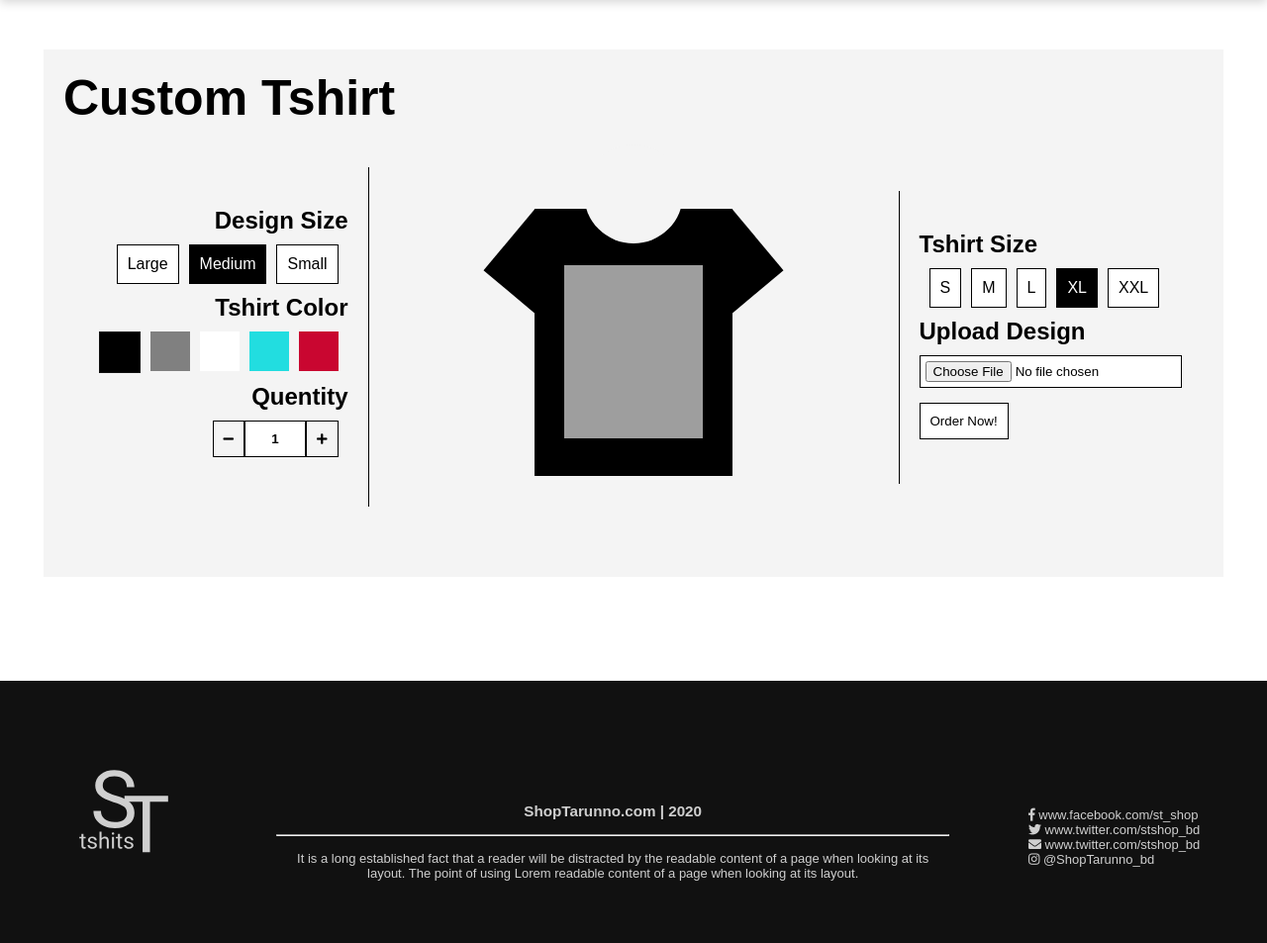
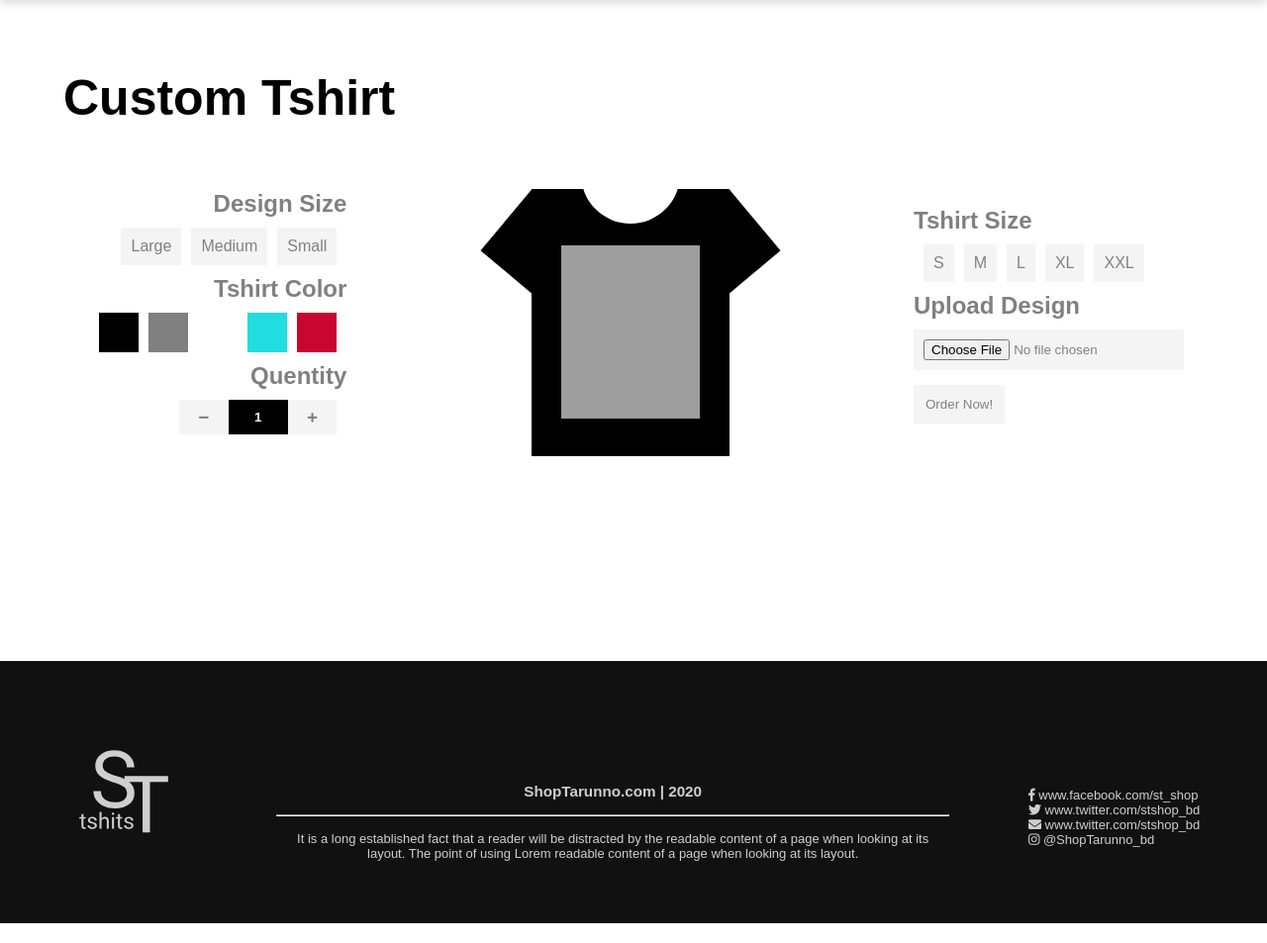
Before and after one commit to Tarunno/Tshirt-eCommerce-Django, a Django app: page /custom/ in a window 1280 px wide. Shown: the part 70-1023 px from the top of the page at 99% size. Run offline with Django 3.2, Linux system fonts and the light colour scheme; data comes from the database, SQL or seed files in the repository; both versions use the stored data as it was after the commit; grey boxes are pictures that could not be loaded.

Commit message:
model update

```diff
--- a/static/css/custom_tshirt.css
+++ b/static/css/custom_tshirt.css
@@ -1,7 +1,7 @@
 .container{
 	width: 90%;
 	margin: 120px auto 30px;
-	background-color: #f4f4f4;
+	background-color: white;
 	padding: 20px;
 }
 h1{
@@ -12,7 +12,7 @@ h1{
 	display: flex;
 	justify-content: center;
 	align-items: center;
-	margin-top: -70px;
+	margin-top: -90px;
 }
 .main .options{
 	width: 25%;
@@ -22,11 +22,13 @@ h1{
 	justify-content: center;
 	align-items: flex-end;
 	padding: 40px 20px;
-	border-right: 1px solid black;
+	color: gray;
 }
 .selects{
 	display: flex;
 	flex-direction: row;
+	justify-content: flex-end;
+	align-items: flex-end;
 	padding: 10px;
 	flex-wrap: wrap;
 	gap: 10px;
@@ -34,11 +36,31 @@ h1{
 .selects h4{
 	display: inline:;
 	padding: 10px;
-	background-color: white;
-	border: .5px solid black;
+	background-color: #f4f4f4;
+	color: gray;
 	transition: .3s;
 	cursor: pointer;
 	font-weight: 500;
+}
+.selects-2 {
+	display: flex;
+	flex-direction: row;
+	padding: 10px;
+	flex-wrap: wrap;
+	gap: 10px;
+}
+.selects-2 h4{
+	display: inline:;
+	padding: 10px;
+	background-color: #f4f4f4;
+	color: gray;
+	transition: .3s;
+	cursor: pointer;
+	font-weight: 500;
+}
+.selects-2 h4:hover{
+	background-color: black;
+	color: white;
 }
 .selects h4:hover{
 	background-color: black;
@@ -47,11 +69,11 @@ h1{
 .color{
 	width: 40px;
 	height: 40px;
-	transition: .3s;
+	transition: .2s;
 	cursor: pointer;
 }
 .color:hover{
-	border: 1px solid #111;
+	filter: brightness(50%);
 }
 .main .view{
 	width: 50%;
@@ -100,7 +122,7 @@ h1{
 	width: 100px;
 	height: 100px;
 	border-radius: 100px;
-	background-color: #f4f4f4;
+	background-color: white;
 }
 .view .design-large{
 	width: 170px;
@@ -124,20 +146,25 @@ h1{
 	width: 25%;
 	min-height: 200px;
 	padding: 40px 20px;
-	border-left: 1px solid black;
+	color: gray;
 }
 input[type="file"]{
-	border: .5px solid black;
-	border-radius: 0px;
-	background-color: white;
-	padding: 5px;
+	background-color: #f4f4f4;
+	color: gray;
+	border: none;
 	margin: 10px 0px;
+	transition: .3s;
+	padding: 10px;
+}
+input[type="file"]:hover{
+	background-color: black;
+	color: white;
 }
 button{
-	padding: 10px;
-	border: 1px solid black;
-	background-color: white;
-	color: black;
+	padding: 12px;
+	border: none;
+	background-color: #f4f4f4;
+	color: gray;
 	transition: .5s;
 	cursor: pointer;
 	margin: 5px 0px;
@@ -151,8 +178,9 @@ button:hover{
 .quentity-input{
 	width: 40px;
 	padding: 10px;
-	border: .5px solid black;
-	background-color: white;
+	background-color: black;
+	color: white;
+	border: none;
 	text-align: center;
 	display: inline;
 	font-weight: bold;
@@ -167,12 +195,19 @@ button:hover{
 	padding: 10px;
 }
 .quentity-section i{
-	padding: 10px;
-	border: .5px solid black;
-	font-size: 12px;
+	padding: 10px 20px;
+	background-color: #f4f4f4;
+	color: gray;
+	font-size: 11px;
 	display: flex;
 	justify-content: center;
 	align-items: center;
+	transition: .3s;
+	cursor: pointer;
+}
+.quentity-section i:hover{
+	background-color: black;
+	color: white;
 }
 @media screen and (max-width: 895px) {
 	.main{
--- a/static/js/custom.js
+++ b/static/js/custom.js
@@ -1,5 +1,5 @@
 var designSize = document.querySelectorAll(".options .selects h4")
-var tshirtSize = document.querySelectorAll(".upload .selects h4")
+var tshirtSize = document.querySelectorAll(".upload .selects-2~ h4")
 var tshirtColor = document.querySelectorAll(".options .selects .color")
 var tshirtData = document.querySelector(".tshirt-data")
 var tshirtDesgin = document.querySelector(".tshirt img")
@@ -18,7 +18,7 @@ tshirtColor[0].style.border = "1px solid #111"
 var quentityValue = Number.parseInt(quentity.value)
 
 quentityPlus.addEventListener('click', () => {
-	quentity.value = ++quentityValue
+	quentity.value = ++quentityValue~
 	tshirtData.dataset.quentity = quentity.value
 })
 quentityMinus.addEventListener('click', () => {
@@ -31,8 +31,8 @@ quentityMinus.addEventListener('click', () => {
 designSize.forEach((item, i) => {
 	item.addEventListener("click", () => {
 		designSize.forEach((item, i) => {
-			item.style.background = "white"
-			item.style.color = "black"
+			item.style.background = "#f4f4f4"
+			item.style.color = "gray"
 		})
 		item.style.background = "black"
 		item.style.color = "white"
@@ -44,8 +44,8 @@ designSize.forEach((item, i) => {
 tshirtSize.forEach((item, i) => {
 	item.addEventListener("click", () => {
 		tshirtSize.forEach((item, i) => {
-			item.style.background = "white"
-			item.style.color = "black"
+			item.style.background = "#f4f4f4"
+			item.style.color = "gray"
 		})
 		item.style.background = "black"
 		item.style.color = "white"
@@ -55,10 +55,6 @@ tshirtSize.forEach((item, i) => {
 
 tshirtColor.forEach((item, i) => {
 	item.addEventListener("click", () => {
-		tshirtColor.forEach((item, i) => {
-			item.style.border = "none"
-		})
-		item.style.border = "1px solid #111"
 		tshirt.style.backgroundColor = item.dataset.color
 		tshirtData.dataset.tshirt_color = item.dataset.color
 	})
--- a/store/templates/store/custom.html
+++ b/store/templates/store/custom.html
@@ -34,7 +34,7 @@
 		</div>
 		<div class="upload">
 			<h2>Tshirt Size</h2>
-			<div class="selects">
+			<div class="selects-2">
 				<h4 data-size="s">S</h4>
 				<h4 data-size="m">M</h4>
 				<h4 data-size="l">L</h4>
```
Also changed, not shown: db.sqlite3.
